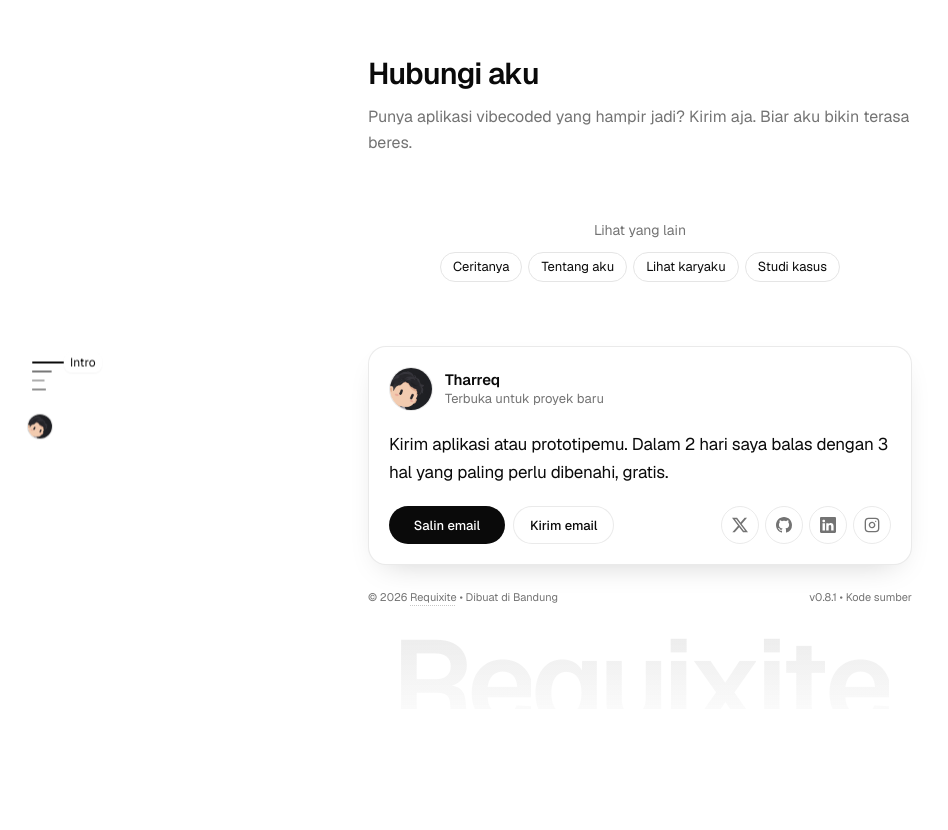
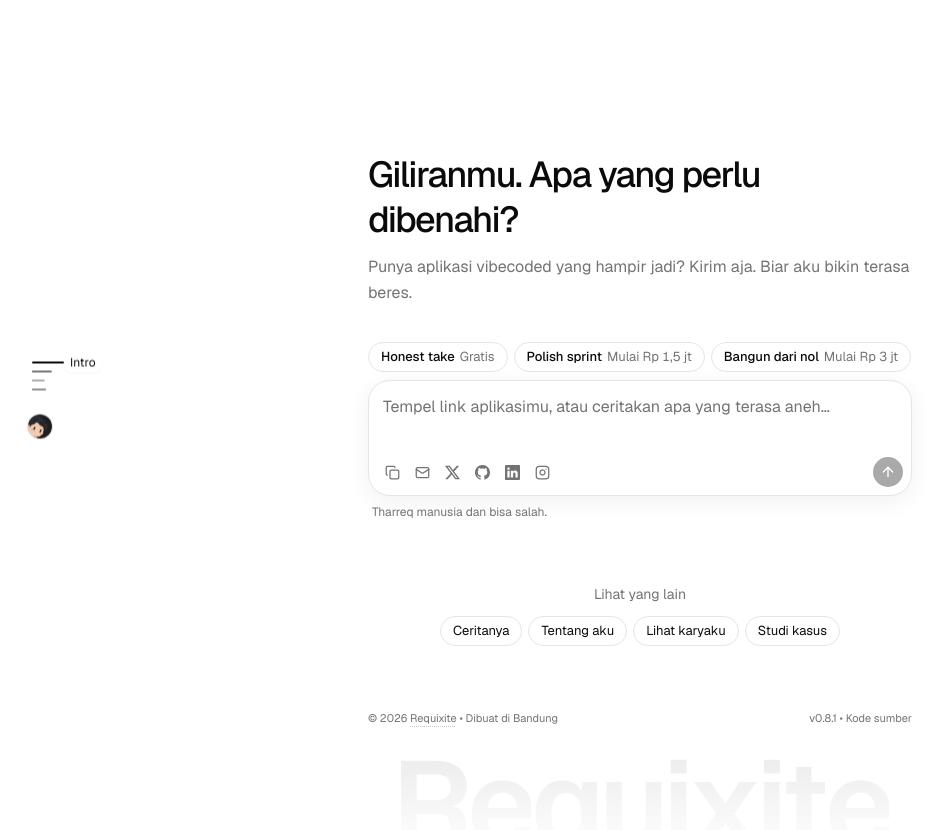
Before and after one commit to mtharreqq/requixite, a Next.js app: page /id/contact in a window 1280 px wide. Shown: the whole page, without its empty margins (0-948 px from the left). Before the commit the page ends 800 px from the top, so only its background shows below. Built offline with nearby package versions, Linux system fonts and the light colour scheme.

Commit message:
Contact page leads with the story's composer, no duplicate card

```diff
--- a/components/salmoon/connect-section.tsx
+++ b/components/salmoon/connect-section.tsx
@@ -227,10 +227,18 @@ export function ContactActions({ copy }: { copy: PortfolioCopy["contact"] }) {
   );
 }
 
-/** The contact card and the footer, for the pages without the story. */
-export function ConnectSection({ copy }: { copy: PortfolioCopy["contact"] }) {
+/** The contact card and the footer, for the pages without the story. The
+ * contact page has its own composer, so it keeps only the footer. */
+export function ConnectSection({
+  copy,
+  card = true,
+}: {
+  copy: PortfolioCopy["contact"];
+  card?: boolean;
+}) {
   return (
     <section id="contact" className="w-full space-y-6">
+      {card && (
         <div className="bg-card border-border/80 rounded-[18px] border p-5 shadow-[0_12px_32px_-16px_rgb(0_0_0/0.22)] dark:shadow-[0_12px_32px_-16px_rgb(0_0_0/0.6)]">
           <div className="flex items-center gap-3">
             <div className="border-border/80 bg-muted relative size-11 shrink-0 overflow-hidden rounded-full border">
@@ -258,6 +266,7 @@ export function ConnectSection({ copy }: { copy: PortfolioCopy["contact"] }) {
 
           <ContactActions copy={copy} />
         </div>
+      )}
 
       {/* One row: brand left, version right. The name opens its meaning. */}
       <footer className="text-muted-foreground text-[11px] leading-relaxed">
--- a/components/salmoon/review-story.tsx
+++ b/components/salmoon/review-story.tsx
@@ -38,7 +38,11 @@ import {
   useTransform,
   type MotionValue,
 } from "framer-motion";
-import type { Locale, PortfolioCopy } from "@/lib/portfolio-copy";
+import {
+  getPortfolioCopy,
+  type Locale,
+  type PortfolioCopy,
+} from "@/lib/portfolio-copy";
 import {
   Tooltip,
   TooltipContent,
@@ -796,19 +800,7 @@ function Composer({
       </motion.div>
       {cta && (
         <motion.p {...later(0.9)} className="mt-2 px-1 text-xs">
-          <Tooltip delayDuration={600}>
-            <TooltipTrigger asChild>
-              <button
-                type="button"
-                className="text-muted-foreground hover:text-foreground cursor-help decoration-dotted underline-offset-4 transition-colors hover:underline focus-visible:underline"
-              >
-                {offer.note}
-              </button>
-            </TooltipTrigger>
-            <TooltipContent sideOffset={6} className="max-w-64 text-balance">
-              {offer.noteTip}
-            </TooltipContent>
-          </Tooltip>
+          <Note offer={offer} />
         </motion.p>
       )}
       {cta && (
@@ -822,6 +814,83 @@ function Composer({
         </motion.div>
       )}
     </motion.div>
+  );
+}
+
+/** "Human, can make mistakes", with the fine print on hover. */
+function Note({ offer }: { offer: Offer }) {
+  return (
+    <Tooltip delayDuration={600}>
+      <TooltipTrigger asChild>
+        <button
+          type="button"
+          className="text-muted-foreground hover:text-foreground cursor-help decoration-dotted underline-offset-4 transition-colors hover:underline focus-visible:underline"
+        >
+          {offer.note}
+        </button>
+      </TooltipTrigger>
+      <TooltipContent sideOffset={6} className="max-w-64 text-balance">
+        {offer.noteTip}
+      </TooltipContent>
+    </Tooltip>
+  );
+}
+
+/** The story's last composer on its own, for the contact page. */
+export function AskBox({ locale }: { locale: Locale }) {
+  const { review: copy, offer, contact } = getPortfolioCopy(locale);
+  const prices = usePrices(locale);
+  const field = useRef<HTMLTextAreaElement>(null);
+  const { text, setText, send, onKeyDown } = useDraft();
+  const pick = (name: string) => {
+    const draft = offer.ask.replace("{plan}", name);
+    setText(draft);
+    requestAnimationFrame(() => {
+      field.current?.focus();
+      field.current?.setSelectionRange(draft.length, draft.length);
+    });
+  };
+  return (
+    <div>
+      <div className="-mx-1 mb-1 flex gap-1.5 overflow-x-auto p-1 [scrollbar-width:none]">
+        {offer.plans.map((pl, i) => (
+          <PlanChip
+            key={pl.name}
+            index={i}
+            plan={pl}
+            price={prices[i] ? `${offer.from} ${prices[i]}` : offer.free}
+            onPick={() => pick(pl.name)}
+            enter={{}}
+          />
+        ))}
+      </div>
+      <div className="composer" data-mode="cta" style={{ borderRadius: 22 }}>
+        <div className="composer-body">
+          <label htmlFor="contact-ask" className="sr-only">
+            {copy.cta.title}
+          </label>
+          <textarea
+            ref={field}
+            id="contact-ask"
+            rows={2}
+            value={text}
+            onChange={(e) => setText(e.target.value)}
+            onKeyDown={onKeyDown}
+            placeholder={copy.cta.placeholder}
+            className="composer-input"
+          />
+          <div className="flex min-w-0 items-center [grid-area:tools]">
+            <ContactIcons copy={contact} />
+          </div>
+          <span className="[grid-area:send]">
+            <Send label={copy.cta.send} onClick={send} off={!text.trim()} />
+          </span>
+        </div>
+      </div>
+      <p className="mt-2 px-1 text-xs">
+        <Note offer={offer} />
+      </p>
+    </div>
   );
 }
 
--- a/components/sub-page.tsx
+++ b/components/sub-page.tsx
@@ -2,6 +2,8 @@ import Link from "next/link";
 import { getPortfolioCopy, type Locale } from "@/lib/portfolio-copy";
 import { ConnectSection } from "@/components/salmoon/connect-section";
 import { RailNav, type RailSection } from "@/components/salmoon/rail-nav";
+import { AskBox } from "@/components/salmoon/review-story";
+import { ChatDialog } from "@/components/salmoon/chat-dialog";
 import { ExperienceSection } from "@/components/salmoon/experience-section";
 import Image from "next/image";
 import { ArrowRight } from "lucide-react";
@@ -27,7 +29,7 @@ function Suggestions({ locale, path }: { locale: Locale; path: string }) {
     ["/contact", skip.contact, skip.contactTip],
   ].filter(([p]) => p !== path);
   return (
-    <nav className="flex flex-col items-center gap-3">
+    <nav id="more" className="flex flex-col items-center gap-3">
       <p className="text-muted-foreground text-sm">{skip.next}</p>
       <div className="flex flex-wrap justify-center gap-1.5">
         {pages.map(([p, label, tip]) => (
@@ -66,14 +68,19 @@ export function SubPage({
         {children}
         <Suggestions locale={locale} path={path} />
         <SectionReveal>
-          <ConnectSection copy={copy.contact} />
+          <ConnectSection copy={copy.contact} card={path !== "/contact"} />
         </SectionReveal>
       </main>
       <RailNav
         copy={copy.rail}
         locale={locale}
         path={path}
-        sections={[...sections, { id: "contact", label: copy.rail.contact }]}
+        sections={[
+          ...sections,
+          path === "/contact"
+            ? { id: "more", label: copy.review.skip.next }
+            : { id: "contact", label: copy.rail.contact },
+        ]}
       />
     </PortfolioMotion>
   );
@@ -116,14 +123,19 @@ export function ContactPage({ locale }: { locale: Locale }) {
       path="/contact"
       sections={[{ id: "intro", label: copy.rail.intro }]}
     >
-      <header id="intro" className="flex flex-col gap-3">
-        <h1 className="text-2xl font-semibold tracking-tight md:text-3xl">
-          {copy.contactPage.title}
-        </h1>
-        <p className="text-muted-foreground text-sm leading-relaxed md:text-base">
-          {copy.contactPage.intro}
-        </p>
-      </header>
+      {/* Same ask as the story's end: the page leads with the composer. */}
+      <section id="intro" className="flex flex-col gap-8 md:pt-[12svh]">
+        <header className="flex flex-col gap-3">
+          <h1 className="text-[clamp(24px,4.8vw,36px)] leading-tight font-medium tracking-[-0.04em]">
+            {copy.review.cta.title}
+          </h1>
+          <p className="text-muted-foreground text-sm leading-relaxed md:text-base">
+            {copy.contactPage.intro}
+          </p>
+        </header>
+        <AskBox locale={locale} />
+      </section>
+      <ChatDialog copy={copy.hero.chat} />
     </SubPage>
   );
 }
```
Lines whose indentation alone changed are shown as unchanged.
